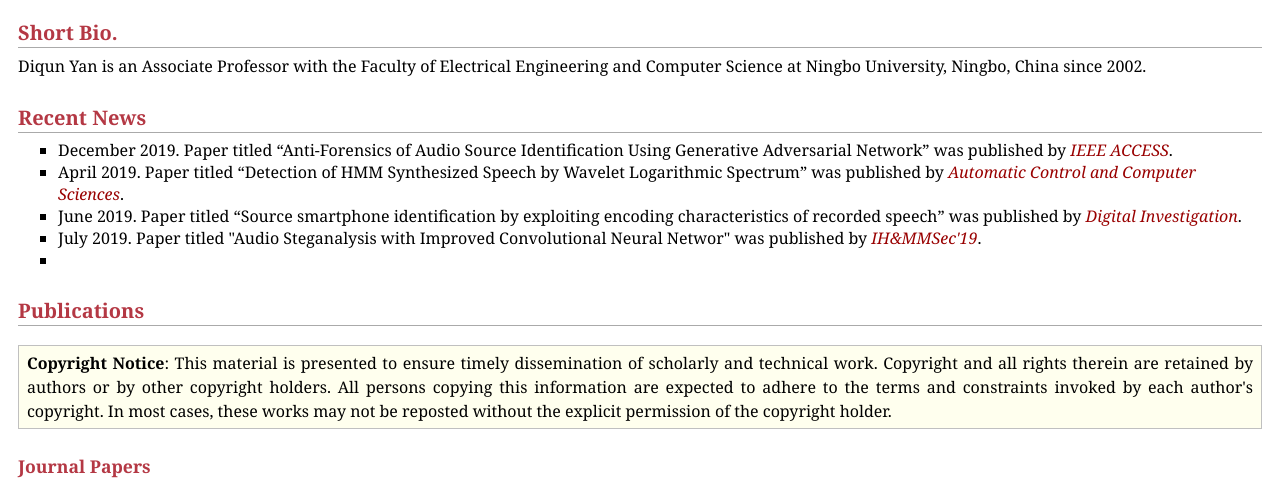
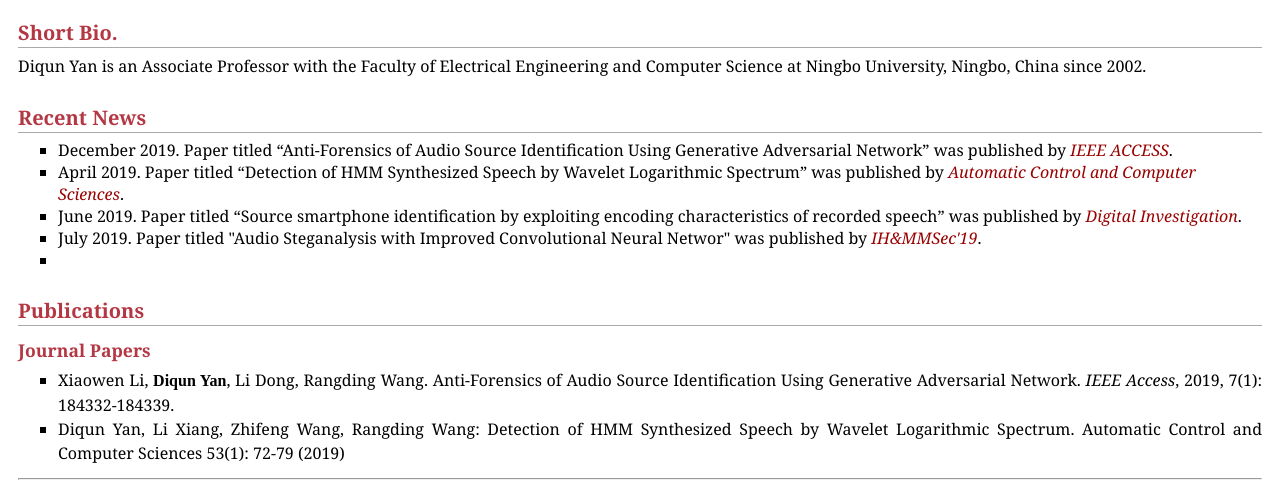
Before and after one commit to yandiqun/yandiqun.github.io, a plain HTML site: page index.html in a window 1280 px wide. Shown: the part 308-790 px from the top of the page. Drawn offline with nearby package versions, Linux system fonts and the light colour scheme; some packages are replaced by stand-ins of ours.

Commit message:
Update index.html

```diff
--- a/index.html
+++ b/index.html
@@ -56,11 +56,7 @@
                         <li>July 2019. Paper titled "Audio Steganalysis with Improved Convolutional Neural Networ" was published by <a href="https://dl.acm.org/doi/10.1145/3335203.3335736"><i>IH&MMSec'19</i></a>.<li>
                     </ul>
                     <h2>Publications</h2>
-                    <div class="infoblock">
-                            <div class="blockcontent">
-                                <p style="text-align: justify"><strong>Copyright Notice</strong>: This material is presented to ensure timely dissemination of scholarly and technical work. Copyright and all rights therein are retained by authors or by other copyright holders. All persons copying this information are expected to adhere to the terms and constraints invoked by each author's copyright. In most cases, these works may not be reposted without the explicit permission of the copyright holder.<br /> </p>
-                            </div>
-                        </div>
+
                     <h3>Journal Papers</h3>
                     <ul style="text-align: justify" class="list">
                             <li>Xiaowen Li, <acronym>Diqun Yan</acronym>, Li Dong, Rangding Wang. Anti-Forensics of Audio Source Identification Using Generative Adversarial Network. <font id="jnl">IEEE Access</font>, 2019, 7(1): 184332-184339. </li>
```
